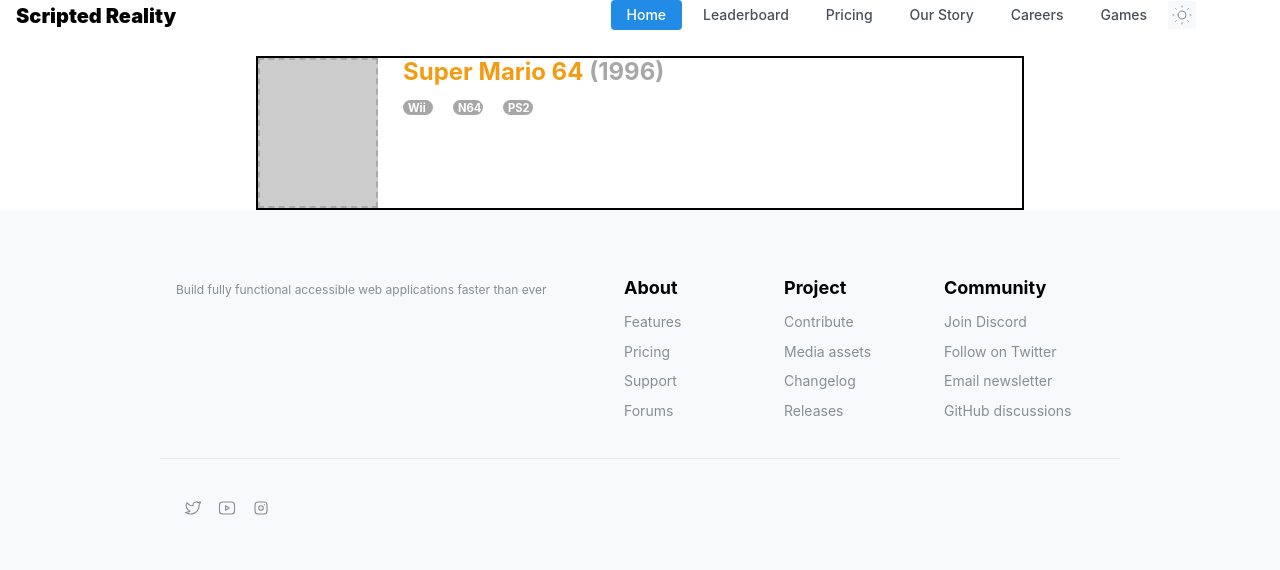
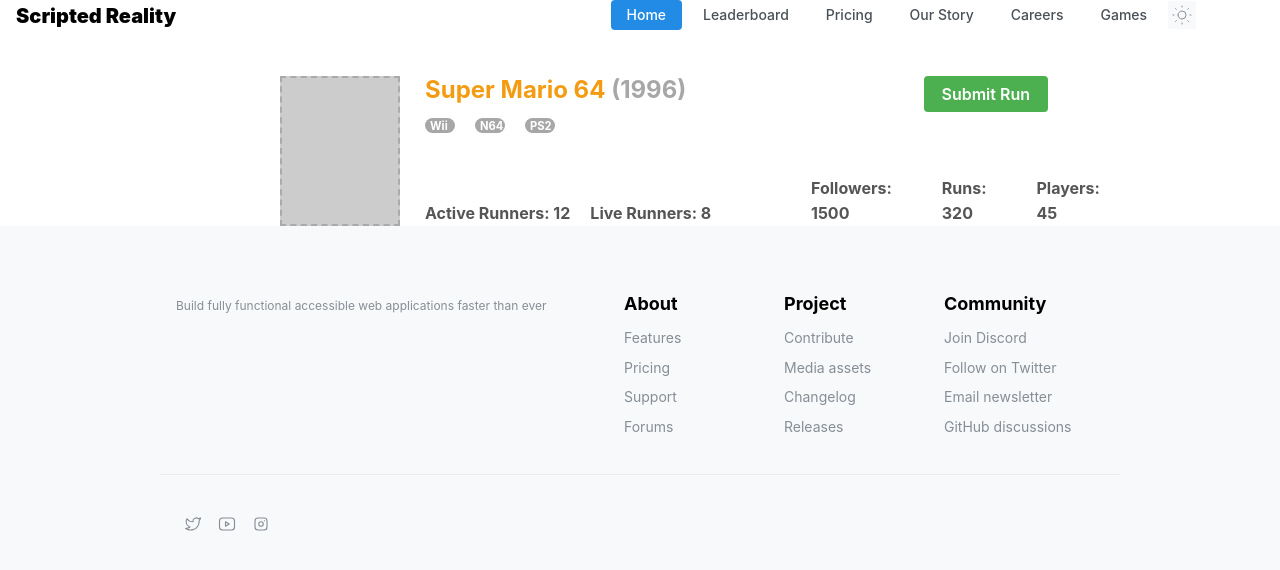
Before and after one commit to ScriptedReality/speedrun-listings-client, a React (Vite) app: page /games in a window 1280 px wide. Shown: the top 570 px of the page. Built offline with nearby package versions, Linux system fonts and the light colour scheme.

Commit message:
gamepage-title update, added runners, followers, runs, players

```diff
--- a/src/components/GamePageTitle.tsx
+++ b/src/components/GamePageTitle.tsx
@@ -4,6 +4,7 @@ import classes from "../styles/GamePage.module.css";
 export function GamePageTitle(){
     return(
     <Container className={classes.wrapper} size={1400}>
+      <div style={{ height: "20px" }}></div>
       <div className={classes.inner}>
         <div className={classes.gameImagePlaceholder}></div>
           <div className={classes.textContainer}>
@@ -15,9 +16,18 @@ export function GamePageTitle(){
                 <span className={classes.oval}>N64</span>
                 <span className={classes.oval}>PS2</span>
             </div>
+            <Button className={classes.submitRunButton}>Submit Run</Button>
           </div>
         </div>
-
+      <div className={classes.runnerInfo}>
+                 <span className={classes.runnerText}>Active Runners: 12</span>
+                 <span className={classes.runnerText}>Live Runners: 8</span>
+      </div>
+    <div className={classes.statsContainer}>
+        <div className={classes.statItem}>Followers: 1500</div>
+        <div className={classes.statItem}>Runs: 320</div>
+        <div className={classes.statItem}>Players: 45</div>
+    </div>
     </Container>
     );
 }
--- a/src/styles/GamePage.module.css
+++ b/src/styles/GamePage.module.css
@@ -1,9 +1,10 @@
 .wrapper {
     display: flex; /* Turn wrapper into a flex container */
-    justify-content: flex-start; /* Adjust to flex-end for full right alignment */ /* Optional padding for additional spacing */
-    border: 2px solid black;
     width: 60%;
     padding: 0;
+    position: relative;
+    flex-direction: column;
+    margin-left: 280px;
   }
 
 .gameImagePlaceholder
@@ -60,3 +61,49 @@
     font-weight: bold; /* Optional: make the text bold */
     padding:0 5px;
   }
+  .submitRunButton {
+    position: absolute;
+    top: 20px; /* Align to the top */
+    right: 0; /* Align to the right */
+    background-color: #4caf50; /* Green background */
+    color: white; /* White text */
+    font-size: 1rem; /* Adjust font size */
+    border: none; /* Remove border */
+    border-radius: 4px; /* Rounded corners */
+    cursor: pointer;
+    transition: background-color 0.3s;
+  }
+
+  .submitRunButton:hover {
+    background-color: #45a049; /* Darker green on hover */
+  }
+  .runnerInfo {
+    position: absolute;
+    display: flex; /* Align the two texts horizontally */
+    width: 100%; /* Take up full width of the container */
+    gap: 20px;
+    bottom: 0px; /* Align with the bottom edge, with 10px spacing */
+    left: 145px; /* Align with the right edge, with 10px spacing */
+  }
+
+  .runnerText {
+    font-size: 1rem;
+    color: #555; /* Text color */
+    font-weight: bold; /* Make the text stand out */
+  }
+  .statsContainer {
+    position: absolute;
+    bottom: 0px;
+    right: 45px; /* Align to the very right */
+    display: flex;
+    flex-direction: row;
+    align-items: left;
+    gap: 50px; /* Space between items */
+    width: 25%;
+  }
+
+  .statItem {
+    font-size: 1rem;
+    font-weight: bold;
+    color: #555;
+  }
```
